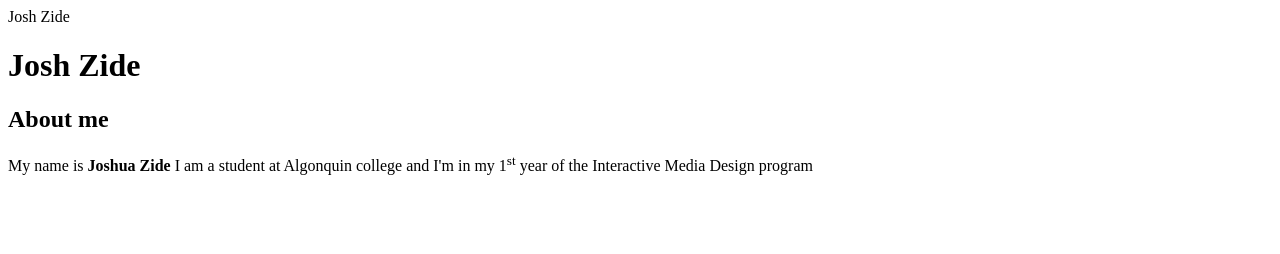
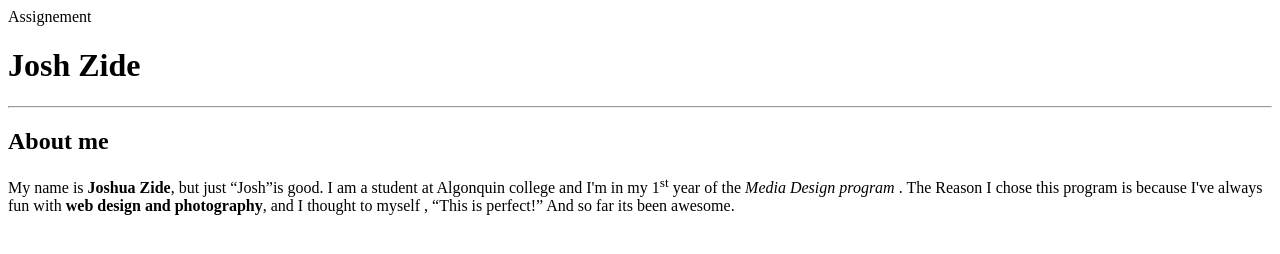
Before and after one commit to Zide0001/zide0001.github.io, a plain HTML site: page HTML-assignement/index.html in a window 1280 px wide. Drawn offline with Linux system fonts and the light colour scheme.

Commit message:
Starting second paragraph

```diff
--- a/HTML-assignement/index.html
+++ b/HTML-assignement/index.html
@@ -3,7 +3,8 @@
 
 <head>
   <meta charset="UTF-8"
-  <title>Josh Zide</title>
+<title>Assignement</title>
+
 </head>
 
 <body>
@@ -11,10 +12,15 @@
     <header>
         <h1>Josh Zide</h1>
     </header>
+    <hr>
     <article>
       <h2>About me</h2>
       <p>
-        My name is <b>Joshua Zide</b> I am a student at Algonquin college and I'm in my 1<sup>st</sup> year of the Interactive Media Design program
+      My name is <b>Joshua Zide</b>, but just <q>Josh</q>is good. I am a student at Algonquin college and I'm in my 1<sup>st</sup> year of the <i>Media Design program </i>. The Reason I chose this program is because I've always fun with <strong>web design and photography</strong>, and I thought to myself , <q>This is perfect!</q> And so far its been awesome.
+      </p>
+
+      <p>
+
       </p>
     </article>
 
```
